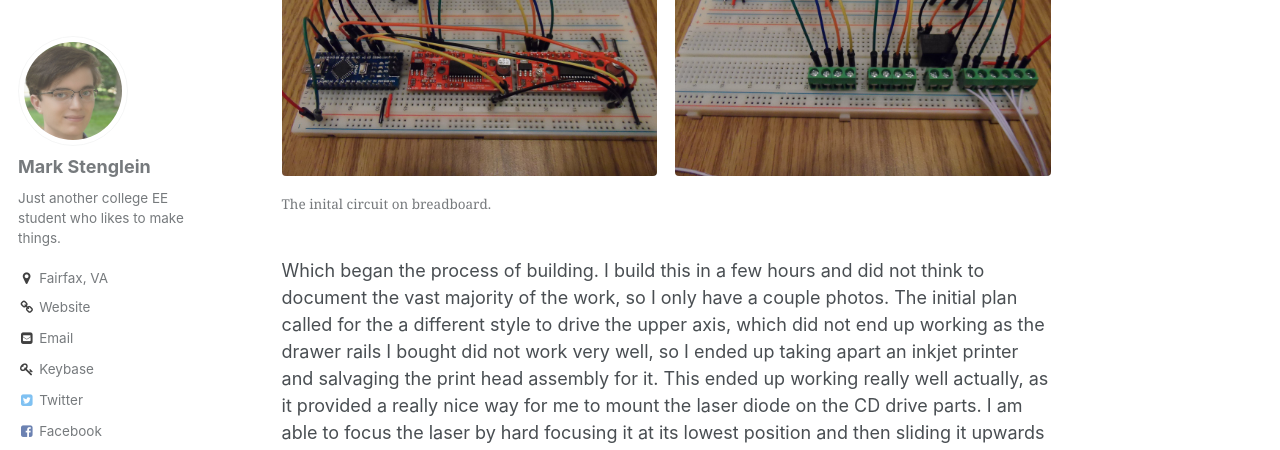
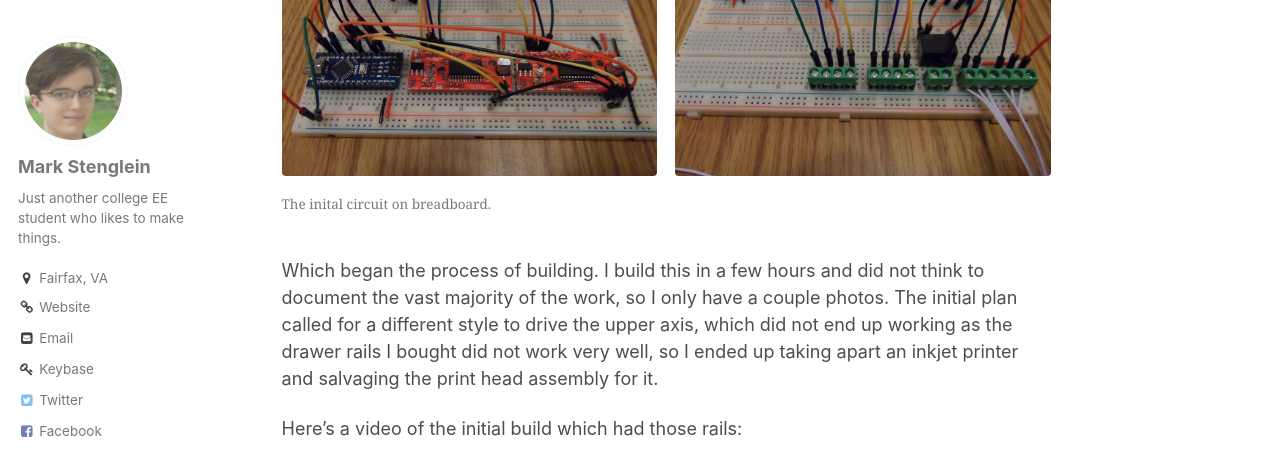
Before and after one commit to ocelotsloth/ocelotsloth.github.io, a Jekyll site: the page built from _posts/2016-05-09-diy-laser-engraver.md, in a window 1280 px wide and 1400 px high, scrolled down 2569 px. Shown: the top 450 px of the window. Built offline with Jekyll 4.4.1, drawn with Linux system fonts in a browser that asks for light colours; comment, search, counter and statistics services are not loaded; some of the changed text lies outside the part shown.

Commit message:
Laser Engraver Post: added old video
Added the video I found of the first motion test.

Signed-off-by: Mark Stenglein <mark@stengle.in>

```diff
--- a/_posts/2016-05-09-diy-laser-engraver.md
+++ b/_posts/2016-05-09-diy-laser-engraver.md
@@ -120,10 +121,16 @@
 
 Which began the process of building. I build this in a few hours and did not
 think to document the vast majority of the work, so I only have a couple photos.
-The initial plan called for the a different style to drive the upper axis, which
+The initial plan called for a different style to drive the upper axis, which
 did not end up working as the drawer rails I bought did not work very well, so I
 ended up taking apart an inkjet printer and salvaging the print head assembly
-for it. This ended up working really well actually, as it provided a really nice
+for it.
+
+Here's a video of the initial build which had those rails:
+
+{% include youtubePlayer.html id=page.initialBuildID %}
+
+This ended up working really well actually, as it provided a really nice
 way for me to mount the laser diode on the CD drive parts. I am able to focus
 the laser by hard focusing it at its lowest position and then sliding it upwards
 as high as the material stands on the bed surface.
```
Also changed, not shown: other parts of _posts/2016-05-09-diy-laser-engraver.md (+1 -0 lines).
